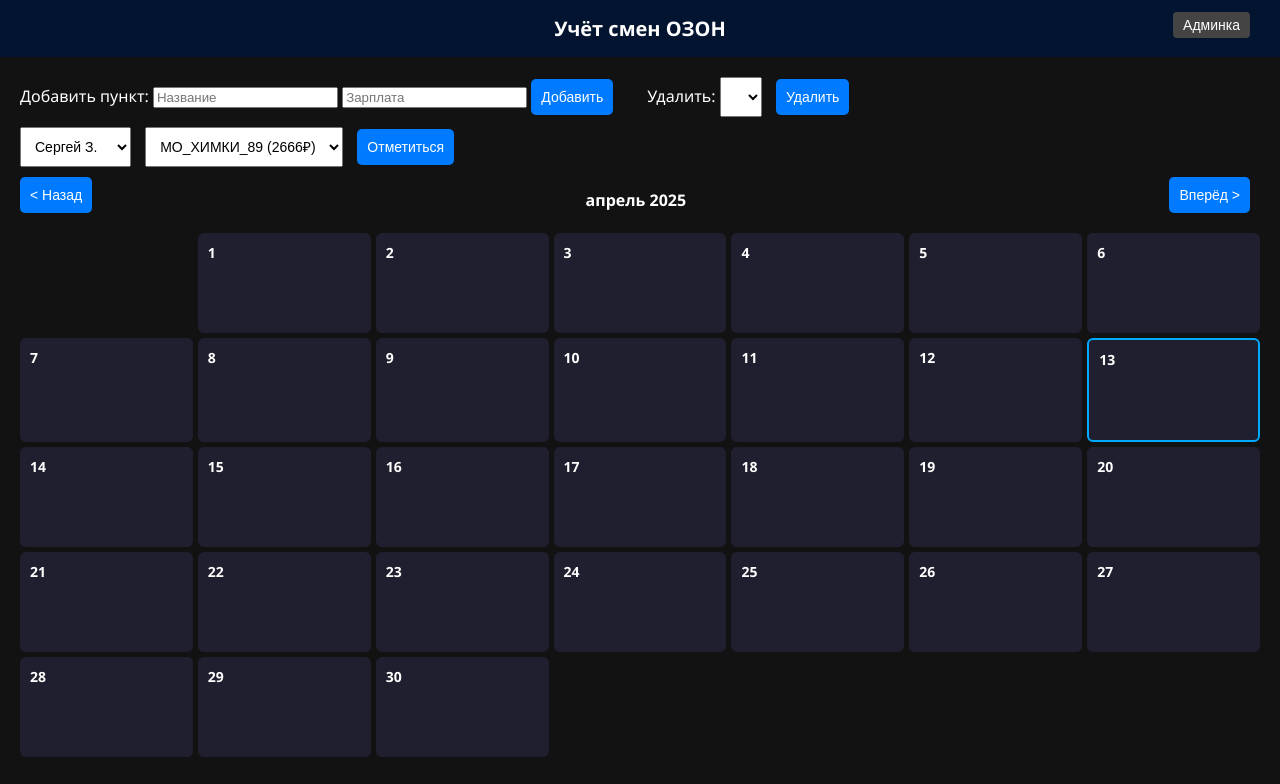
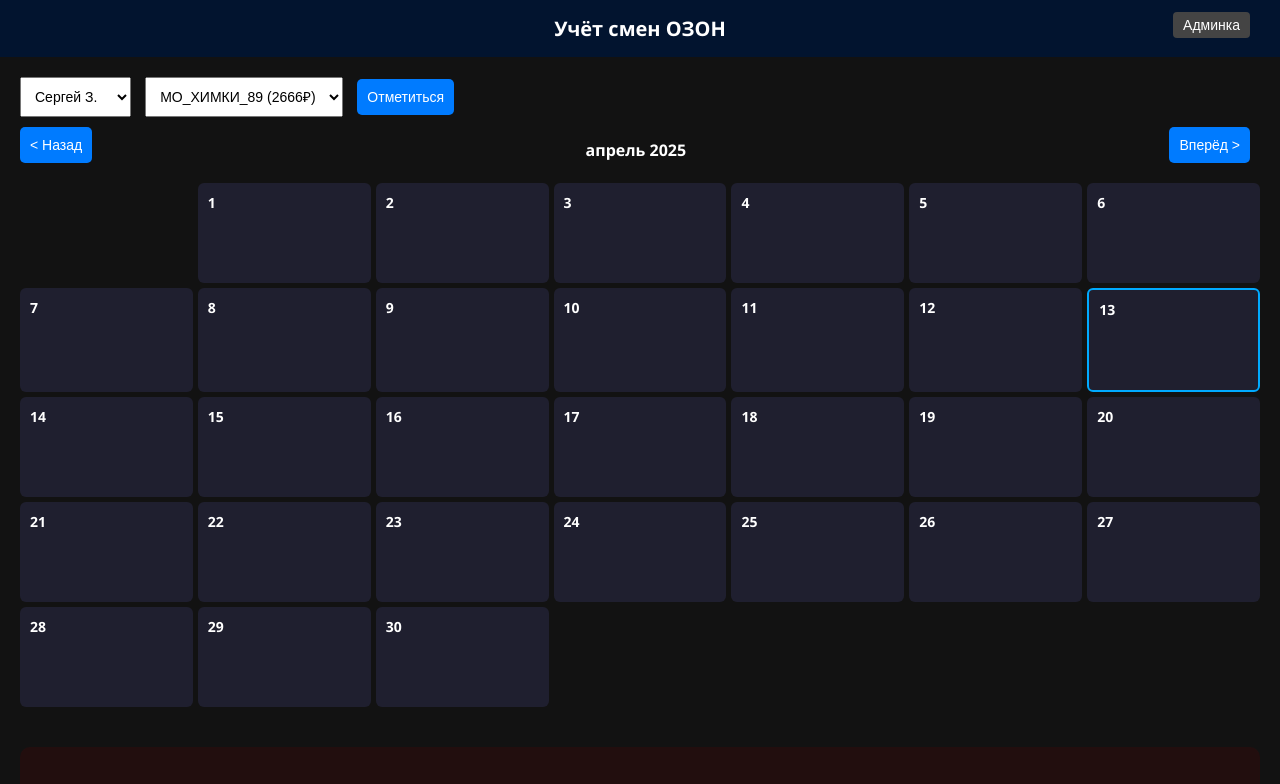
Before and after one commit to qrtx/ozon-shifts, a plain HTML site: page index.html in a window 1280 px wide. Shown: the top 784 px of the page. Drawn offline with Linux system fonts and the light colour scheme; no server answers.

Commit message:
Update index.html

```diff
--- a/index.html
+++ b/index.html
@@ -16,15 +16,7 @@
     <button onclick="toggleAdminLogin()" style="padding:5px 10px; border-radius:4px; background:#444; color:#fff; border:none;">Админка</button>
   </div>
 
-    <div>
-      <label>Добавить пункт: </label>
-      <input id="newPoint" placeholder="Название" />
-      <input id="newRate" placeholder="Зарплата" />
-      <button onclick="addPoint()">Добавить</button>
-      <label style="margin-left:20px;">Удалить:</label>
-      <select id="deletePoint"></select>
-      <button onclick="deletePoint()">Удалить</button>
-    </div>
+
   </div>
     <section class='form-block'>
       <select id='employee'>
```
Lines whose indentation alone changed are shown as unchanged.
